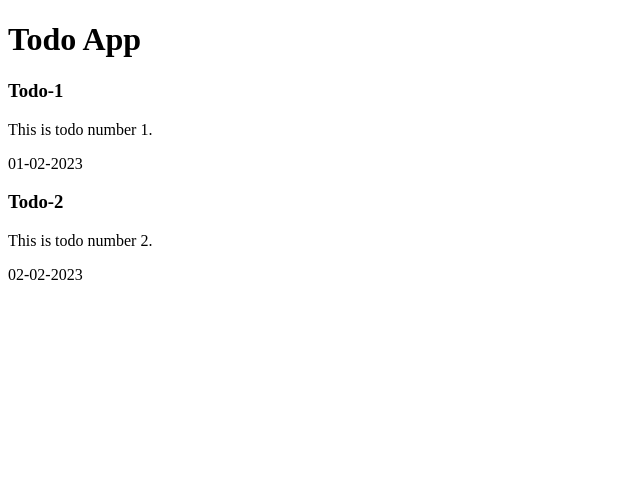
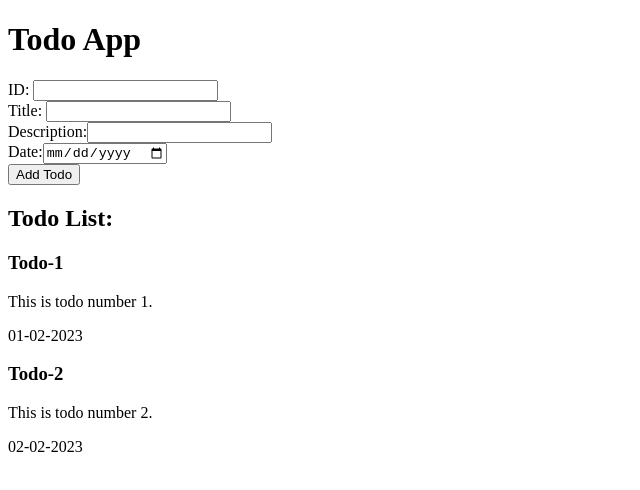
Before and after one commit to atikrpi27/todo-app-by-react, a React (Vite) app: page / in a window 1280 px wide. Shown: the top 490 px of the page, without its empty margins (0-640 px from the left). Built offline with nearby package versions, Linux system fonts and the light colour scheme.

Commit message:
Added new todo

```diff
--- a/src/App.jsx
+++ b/src/App.jsx
@@ -1,15 +1,16 @@
-import React from 'react'
+import React from "react";
 
-import Home from './Components/Home'
-
+import Home from "./Components/Home";
+import AddNewTodo from "./Components/AddNewTodo";
 
 function App() {
-  return (
-    <div>
-      <h1>Todo App</h1>
-      <Home />
-    </div>
-  )
+    return (
+        <div>
+            <h1>Todo App</h1>
+            <AddNewTodo />
+            <Home />
+        </div>
+    );
 }
 
-export default App
+export default App;
--- a/src/Components/AddNewTodo.jsx
+++ b/src/Components/AddNewTodo.jsx
@@ -1,7 +1,42 @@
-import React from 'react'
+import React, { useState } from 'react'
 
 export default function AddNewTodo() {
-  return (
-    <div>AddNewTodo</div>
-  )
+    const [todo, setTodo] = useState({id:"", title: "", description: "", date: ""})
+
+    const handleSubmit = (e) => {
+        e.preventDefault();
+        alert("submitted")
+        console.log(todo)
+    }
+
+    const handleChange = (e) => {
+        const name = e.target.name;
+        setTodo((prevTodo) => {
+            return{...prevTodo, [name]: e.target.value }
+        } )
+    }
+
+    return (
+        <form action="" onSubmit={handleSubmit}>
+            <div>
+                <label htmlFor="id">ID: </label>
+                <input type="text" name="id" onChange={handleChange}/>
+            </div>
+            <div>
+                <label htmlFor="title">Title: </label>
+                <input type="text" name="title" onChange={handleChange}/>
+            </div>
+            <div>
+                <label htmlFor="description">Description:</label>
+                <input type="text" name="description" onChange={handleChange}/>
+            </div>
+            <div>
+                <label htmlFor="date">Date:</label>
+                <input type="date" name="date" onChange={handleChange}/>
+            </div>
+            <div>
+                <button type='submit'>Add Todo</button>
+            </div>
+        </form>
+    )
 }
--- a/src/Components/Todo.jsx
+++ b/src/Components/Todo.jsx
@@ -2,11 +2,11 @@ import React from 'react'
 
 export default function Todo(props) {
     console.log(props.todo)
-    const {id, title, description, date} = props.todo;
+    const { id, title, description, date } = props.todo;
     return (
         <article>
             <div>
-                <h1>{title}</h1>
+                <h3>{title}</h3>
                 <p>{description}</p>
                 <p>{date}</p>
             </div>
--- a/src/Components/Todos.jsx
+++ b/src/Components/Todos.jsx
@@ -7,6 +7,7 @@ export default function Todos(props) {
 
     return (
         <section>
+            <h2>Todo List:</h2>
             {
                 props.todos.map((todo) => (
                     <Todo key={todo.id} todo={todo} />
```
Also changed, not shown: src/Components/Home.jsx (+4 -4 lines).
